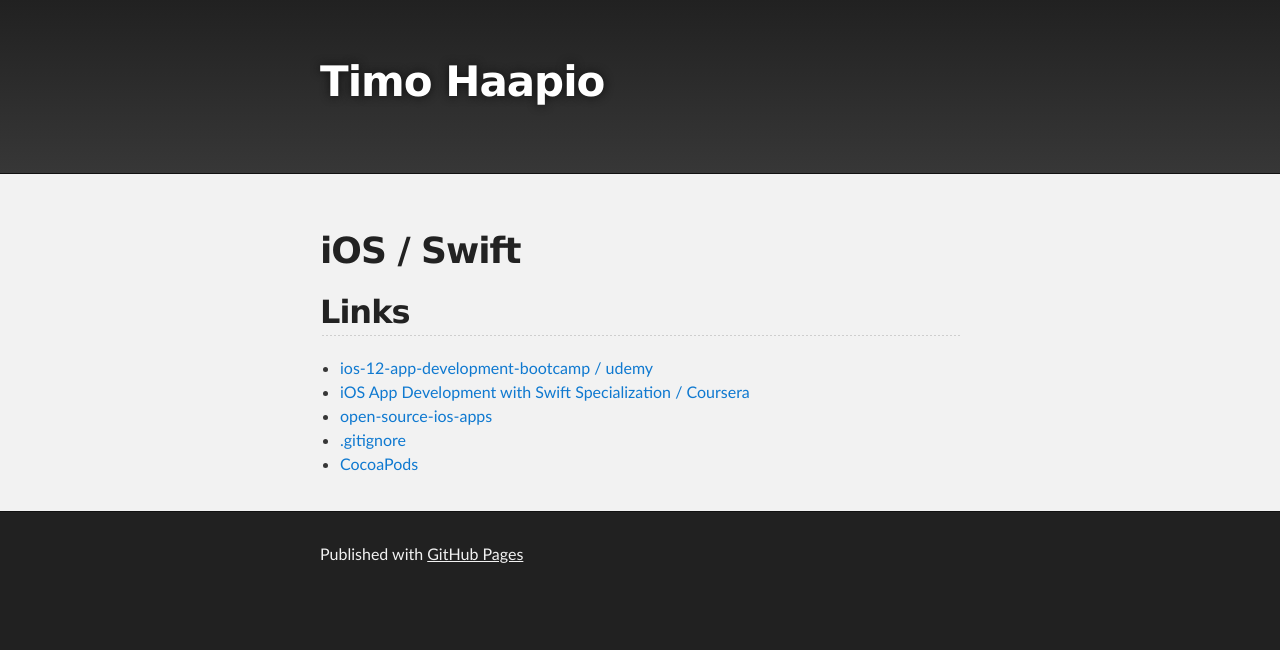
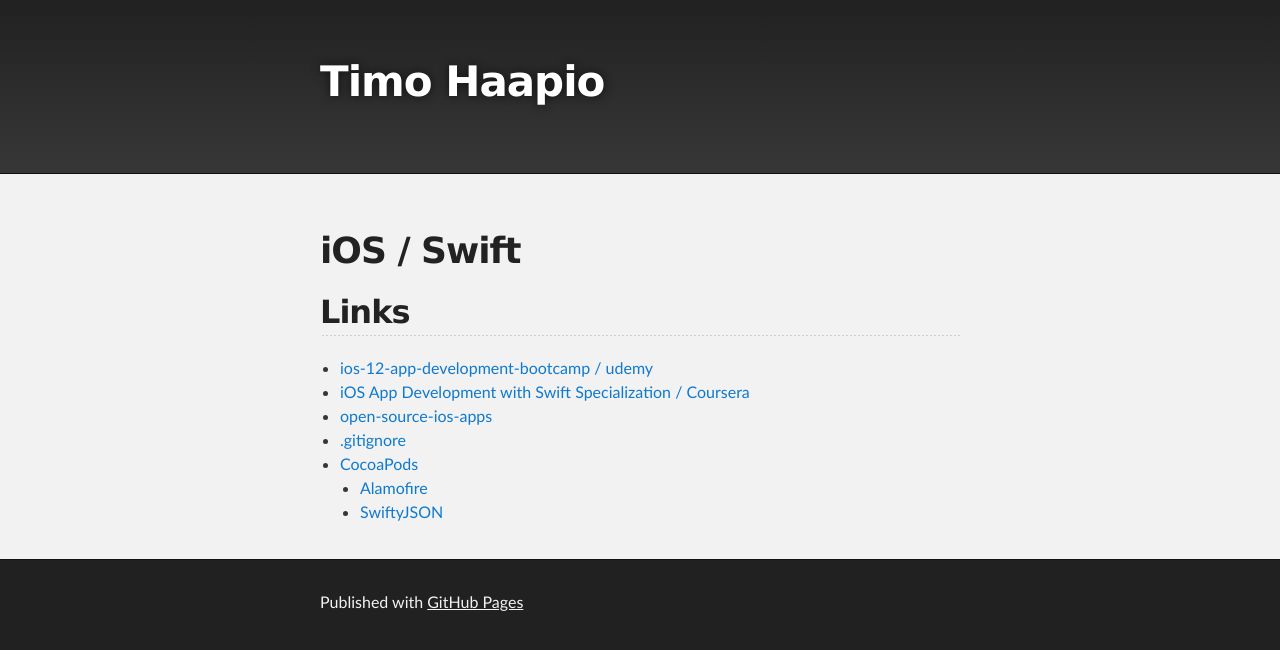
Before and after one commit to haapio/haapio.github.io, a Jekyll site: the page built from ios.md, in a window 1280 px wide. Shown: the top 650 px of the page. Built offline with Jekyll 4.4.1, drawn with Linux system fonts in a browser that asks for light colours; the repository's description, which GitHub fills in, is left out; our own code applies the rules of GitHub Pages for plain Markdown files.

Commit message:
Update ios.md

```diff
--- a/ios.md
+++ b/ios.md
@@ -10,3 +10,5 @@ layout: default
 - [open-source-ios-apps](https://github.com/dkhamsing/open-source-ios-apps)
 - [.gitignore](https://github.com/github/gitignore/blob/master/Swift.gitignore)
 - [CocoaPods](https://cocoapods.org)
+  - [Alamofire](https://cocoapods.org/pods/Alamofire)
+  - [SwiftyJSON](https://cocoapods.org/pods/SwiftyJSON)
```
